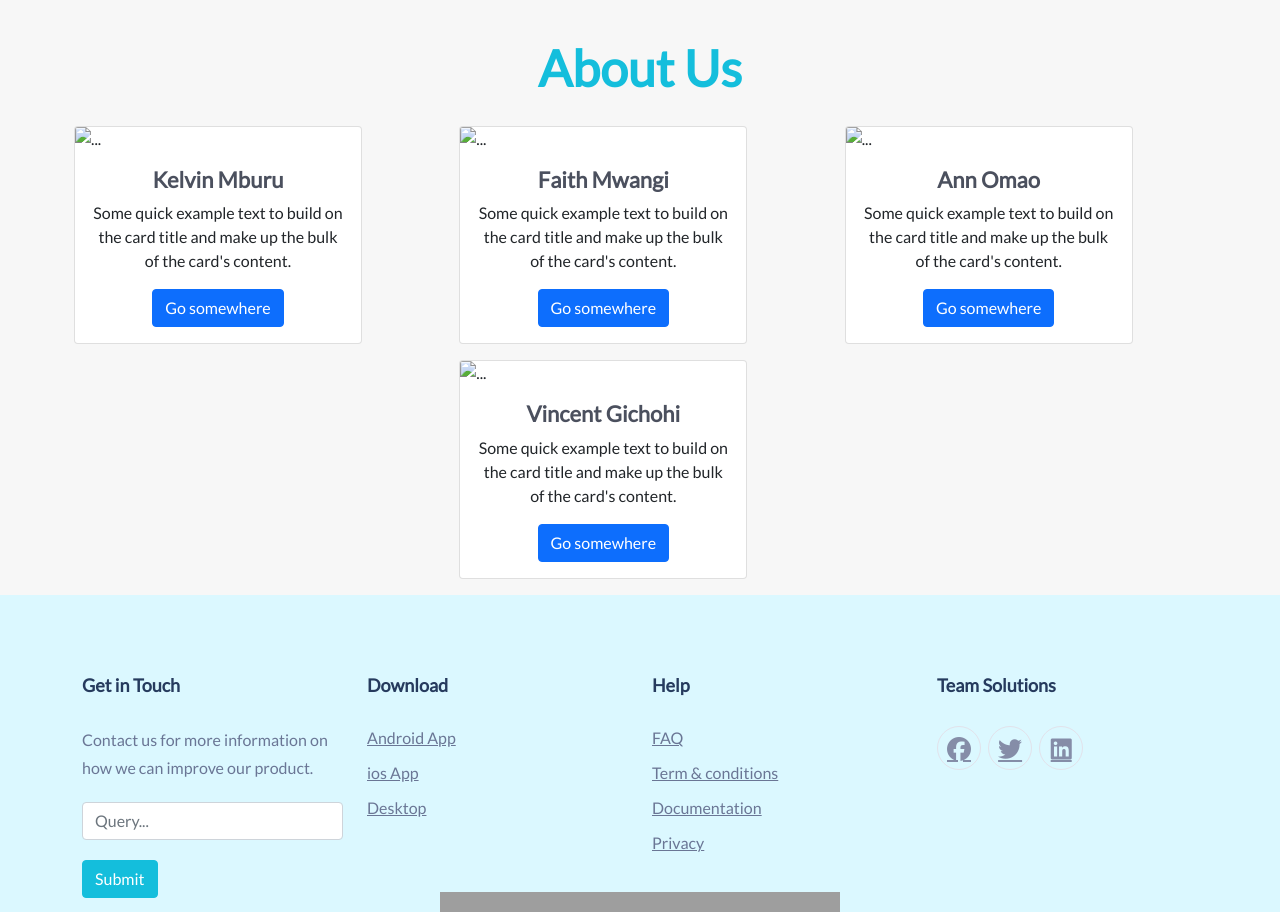
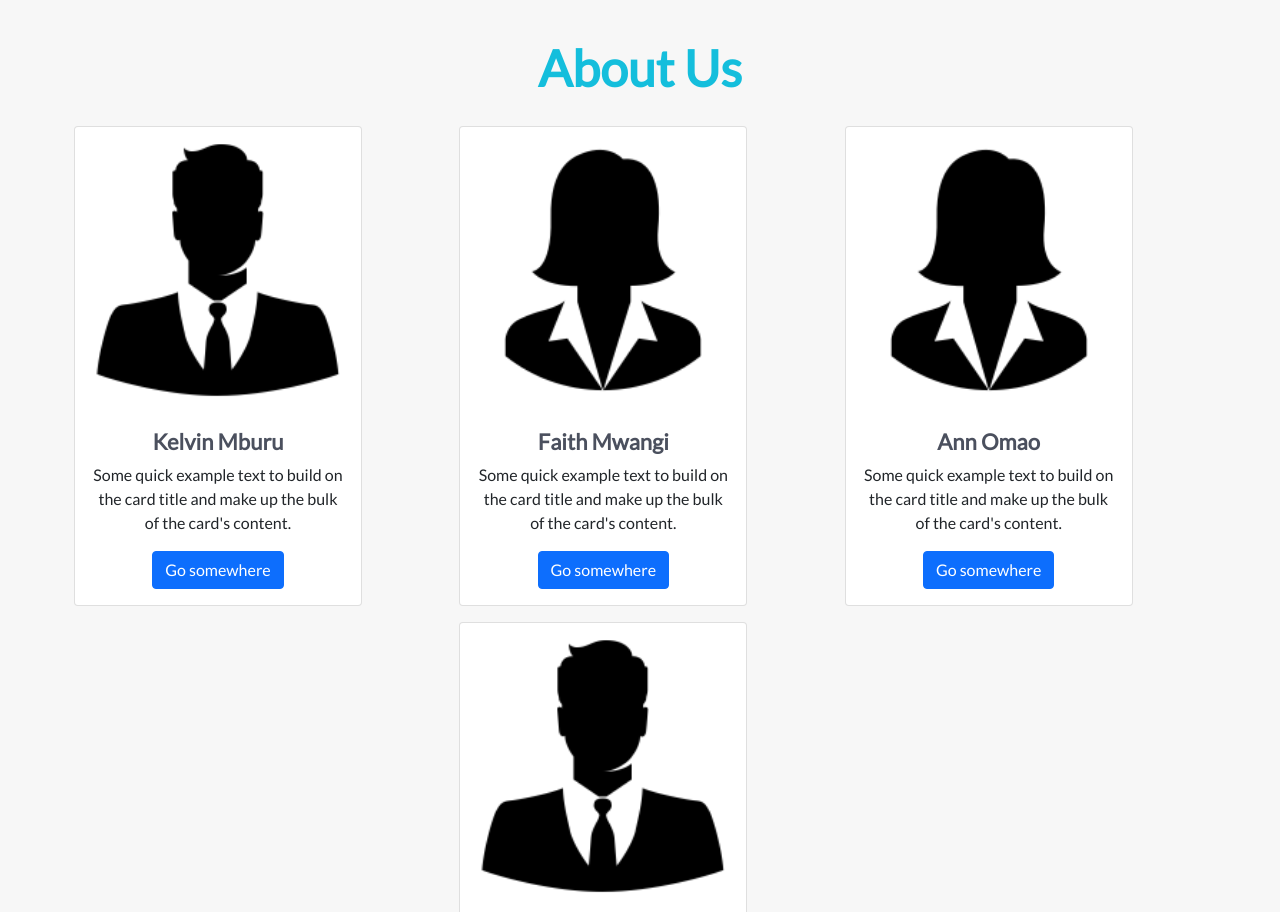
Before and after one commit to Miss-Faith/Toa-Stress, a plain HTML site: page reviews.html in a window 1280 px wide. Shown: the part 860-1772 px from the top of the page. Drawn offline with nearby package versions, Linux system fonts and the light colour scheme; grey boxes are pictures that could not be loaded.

Commit message:
refactor: added image for profile section

```diff
--- a/reviews.html
+++ b/reviews.html
@@ -140,7 +140,7 @@
       <!-- Profile 1 -->
       <div class="col-md-4 mb-3">
         <div class="card" style="width: 18rem;">
-          <img src="..." class="card-img-top" alt="...">
+          <img src="images/male.png" class="card-img-top" alt="male">
           <div class="card-body text-center">
             <h5 class="card-title">Kelvin Mburu</h5>
             <p class="card-text">Some quick example text to build on the card title and make up the bulk of the card's
@@ -152,7 +152,7 @@
       <!-- Profile 2 -->
       <div class="col-md-4 mb-3">
         <div class="card" style="width: 18rem;">
-          <img src="..." class="card-img-top" alt="...">
+          <img src="images/female.png" class="card-img-top" alt="...">
           <div class="card-body text-center">
             <h5 class="card-title">Faith Mwangi</h5>
             <p class="card-text">Some quick example text to build on the card title and make up the bulk of the card's
@@ -164,7 +164,7 @@
       <!-- Profile 3 -->
       <div class="col-md-4 mb-3">
         <div class="card" style="width: 18rem;">
-          <img src="..." class="card-img-top" alt="...">
+          <img src="images/female.png" class="card-img-top" alt="...">
           <div class="card-body text-center">
             <h5 class="card-title">Ann Omao</h5>
             <p class="card-text">Some quick example text to build on the card title and make up the bulk of the card's
@@ -177,7 +177,7 @@
       <!-- Profile 4 -->
       <div class="col-md-4 mb-3">
         <div class="card" style="width: 18rem;">
-          <img src="..." class="card-img-top" alt="...">
+          <img src="images/male.png" class="card-img-top" alt="...">
           <div class="card-body text-center">
             <h5 class="card-title">Vincent Gichohi</h5>
             <p class="card-text">Some quick example text to build on the card title and make up the bulk of the card's
```
